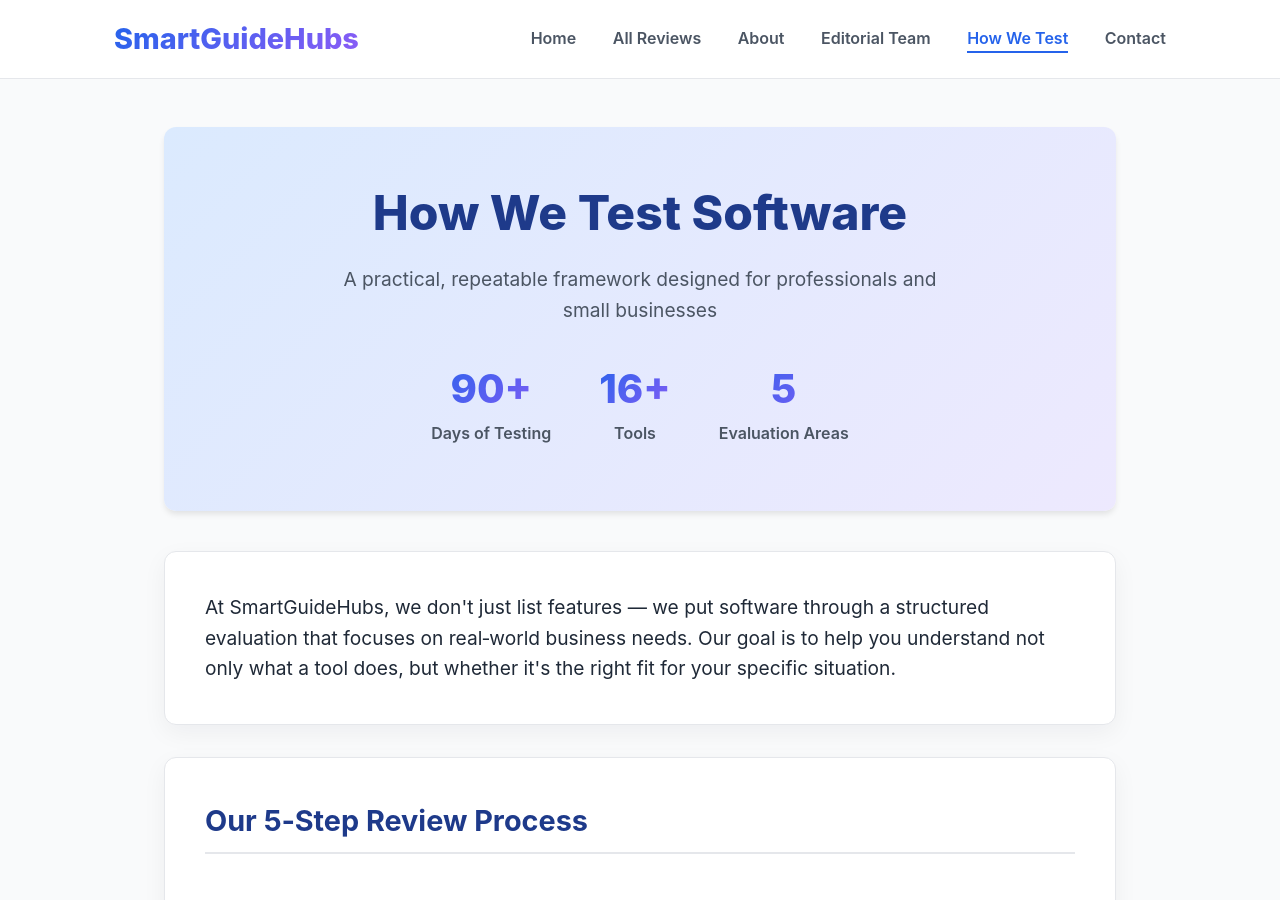
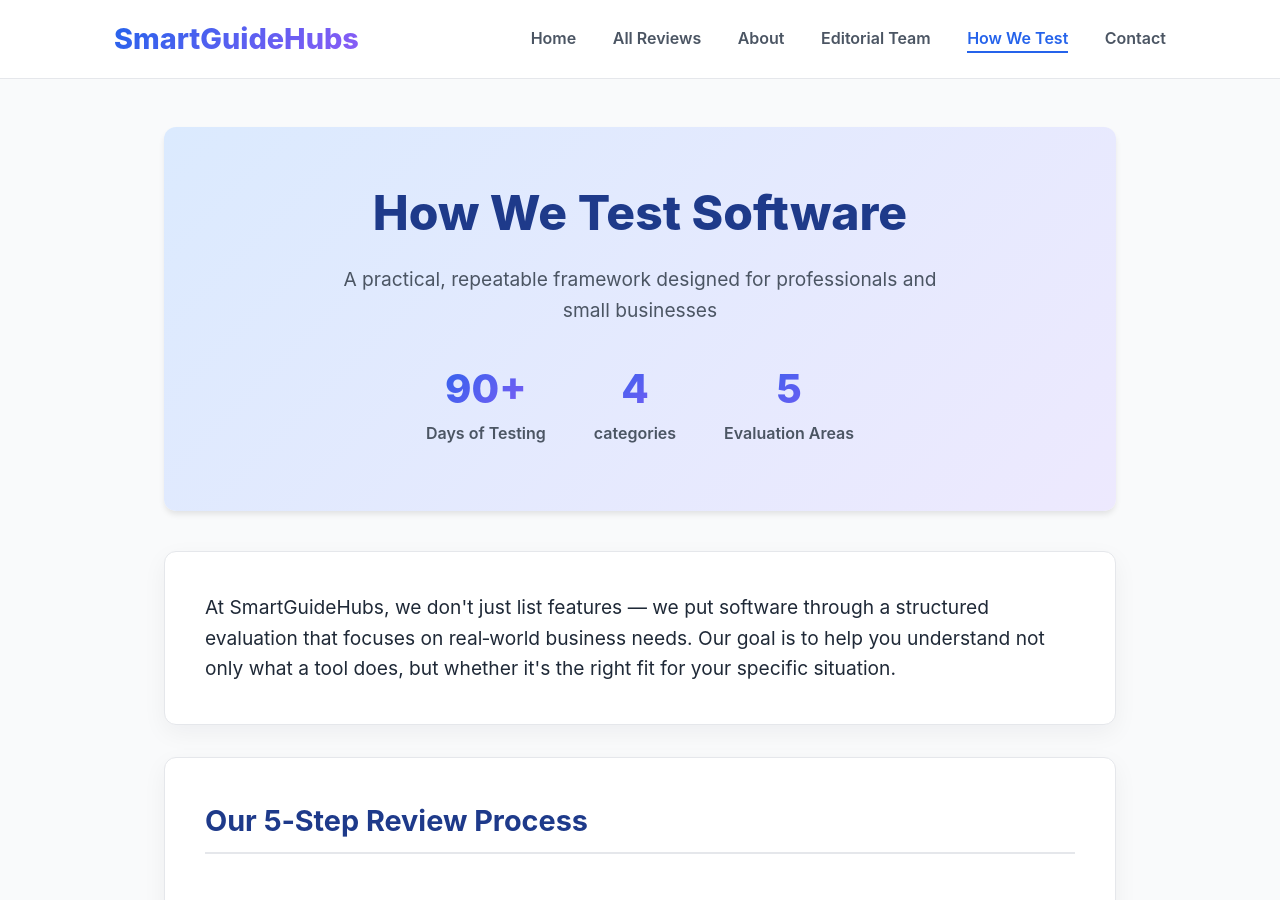
Before and after one commit to Yanniga01/gilliansperkin.github.io, a Jekyll site: the page built from how-we-test-software/index.html, in a window 1280 px wide and 900 px high. Built offline with Jekyll 4.4.1, drawn with Linux system fonts in a browser that asks for light colours.

Commit message:
Update index.html

```diff
--- a/how-we-test-software/index.html
+++ b/how-we-test-software/index.html
@@ -407,8 +407,8 @@
           <div class="stat-label">Days of Testing</div>
         </div>
         <div class="stat-item">
-          <div class="stat-number">16+</div>
-          <div class="stat-label">Tools</div>
+          <div class="stat-number">4</div>
+          <div class="stat-label">categories</div>
         </div>
         <div class="stat-item">
           <div class="stat-number">5</div>
```
